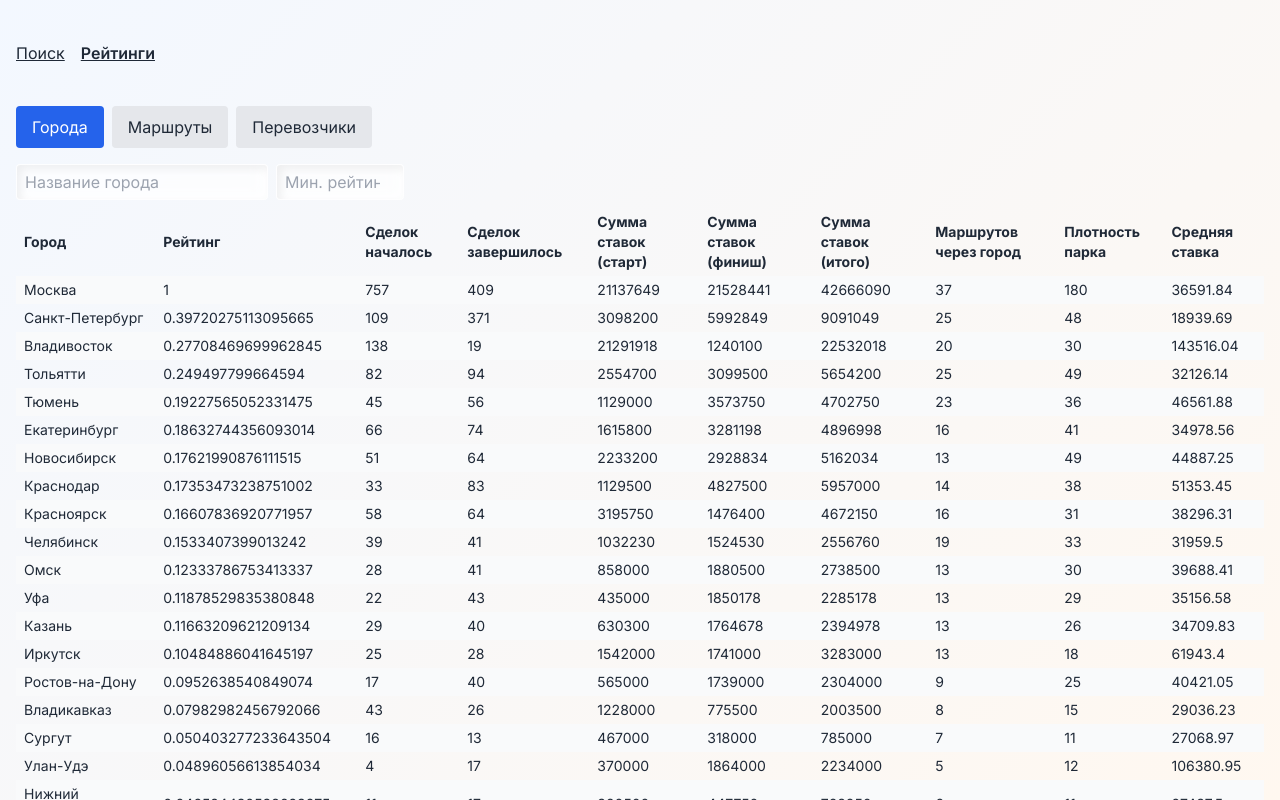
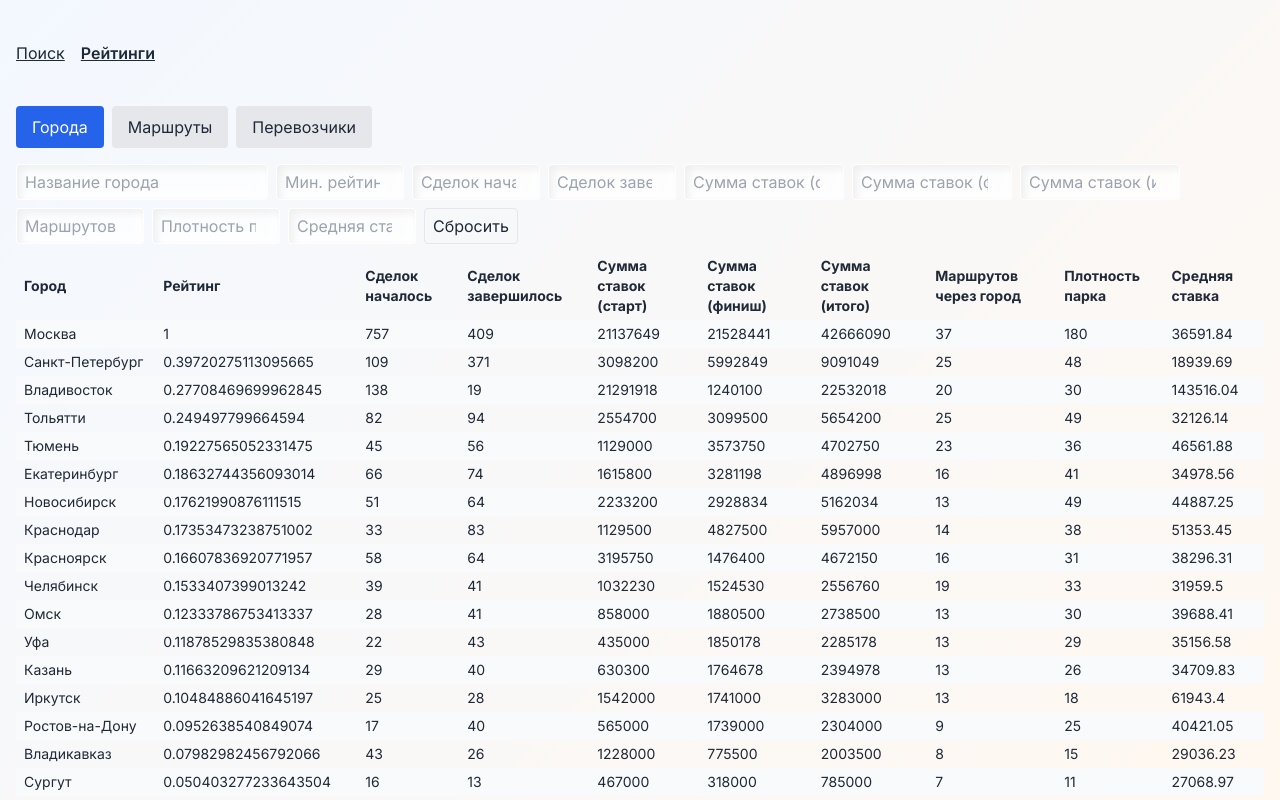
Before and after one commit to hhwwwww1414/Drive-Searcher, a React (Vite) app: page / in a window 1280 px wide. Both pictures are taken after a click on the button "Рейтинги". Shown: the top 800 px of the page. Built offline with nearby package versions, Linux system fonts and the light colour scheme.

Commit message:
Expand city filters and add reset functionality

```diff
--- a/src/components/RatingsPage.tsx
+++ b/src/components/RatingsPage.tsx
@@ -21,12 +21,37 @@ export default function RatingsPage() {
   // city filters
   const [cityName, setCityName] = useState('')
   const [cityRatingMin, setCityRatingMin] = useState('')
+  const [cityDealsStartedMin, setCityDealsStartedMin] = useState('')
+  const [cityDealsFinishedMin, setCityDealsFinishedMin] = useState('')
+  const [cityBidsStartMin, setCityBidsStartMin] = useState('')
+  const [cityBidsFinishMin, setCityBidsFinishMin] = useState('')
+  const [cityBidsTotalMin, setCityBidsTotalMin] = useState('')
+  const [cityRoutesMin, setCityRoutesMin] = useState('')
+  const [cityFleetDensityMin, setCityFleetDensityMin] = useState('')
+  const [cityAvgBidMin, setCityAvgBidMin] = useState('')
   // route filters
   const [routeFrom, setRouteFrom] = useState('')
   const [routeTo, setRouteTo] = useState('')
   const [routeDealsMin, setRouteDealsMin] = useState('')
   // carrier filters
   const [carrierQuery, setCarrierQuery] = useState('')
+
+  function clearFilters() {
+    setCityName('')
+    setCityRatingMin('')
+    setCityDealsStartedMin('')
+    setCityDealsFinishedMin('')
+    setCityBidsStartMin('')
+    setCityBidsFinishMin('')
+    setCityBidsTotalMin('')
+    setCityRoutesMin('')
+    setCityFleetDensityMin('')
+    setCityAvgBidMin('')
+    setRouteFrom('')
+    setRouteTo('')
+    setRouteDealsMin('')
+    setCarrierQuery('')
+  }
 
   useEffect(() => {
     let cancelled = false
@@ -61,14 +86,38 @@ export default function RatingsPage() {
   function renderTable() {
     if (activeTab === 'cities') {
       const minRating = cityRatingMin ? Number(cityRatingMin) : -Infinity
+      const minDealsStarted = cityDealsStartedMin
+        ? Number(cityDealsStartedMin)
+        : -Infinity
+      const minDealsFinished = cityDealsFinishedMin
+        ? Number(cityDealsFinishedMin)
+        : -Infinity
+      const minBidsStart = cityBidsStartMin ? Number(cityBidsStartMin) : -Infinity
+      const minBidsFinish = cityBidsFinishMin
+        ? Number(cityBidsFinishMin)
+        : -Infinity
+      const minBidsTotal = cityBidsTotalMin ? Number(cityBidsTotalMin) : -Infinity
+      const minRoutes = cityRoutesMin ? Number(cityRoutesMin) : -Infinity
+      const minFleetDensity = cityFleetDensityMin
+        ? Number(cityFleetDensityMin)
+        : -Infinity
+      const minAvgBid = cityAvgBidMin ? Number(cityAvgBidMin) : -Infinity
       const filtered = cities.filter(
         (c) =>
           c.city.toLowerCase().includes(cityName.toLowerCase()) &&
-          c.rating >= minRating
+          c.rating >= minRating &&
+          c.dealsStarted >= minDealsStarted &&
+          c.dealsFinished >= minDealsFinished &&
+          c.bidsStart >= minBidsStart &&
+          c.bidsFinish >= minBidsFinish &&
+          c.bidsTotal >= minBidsTotal &&
+          c.routes >= minRoutes &&
+          c.fleetDensity >= minFleetDensity &&
+          c.avgBid >= minAvgBid
       )
       return (
         <>
-          <div className="mb-2 flex space-x-2">
+          <div className="mb-2 flex flex-wrap gap-2 items-center">
             <input
               value={cityName}
               onChange={(e) => setCityName(e.target.value)}
@@ -82,6 +131,65 @@ export default function RatingsPage() {
               placeholder="Мин. рейтинг"
               className="border px-2 py-1 rounded w-32"
             />
+            <input
+              type="number"
+              value={cityDealsStartedMin}
+              onChange={(e) => setCityDealsStartedMin(e.target.value)}
+              placeholder="Сделок началось ≥"
+              className="border px-2 py-1 rounded w-32"
+            />
+            <input
+              type="number"
+              value={cityDealsFinishedMin}
+              onChange={(e) => setCityDealsFinishedMin(e.target.value)}
+              placeholder="Сделок завершилось ≥"
+              className="border px-2 py-1 rounded w-32"
+            />
+            <input
+              type="number"
+              value={cityBidsStartMin}
+              onChange={(e) => setCityBidsStartMin(e.target.value)}
+              placeholder="Сумма ставок (старт) ≥"
+              className="border px-2 py-1 rounded w-40"
+            />
+            <input
+              type="number"
+              value={cityBidsFinishMin}
+              onChange={(e) => setCityBidsFinishMin(e.target.value)}
+              placeholder="Сумма ставок (финиш) ≥"
+              className="border px-2 py-1 rounded w-40"
+            />
+            <input
+              type="number"
+              value={cityBidsTotalMin}
+              onChange={(e) => setCityBidsTotalMin(e.target.value)}
+              placeholder="Сумма ставок (итого) ≥"
+              className="border px-2 py-1 rounded w-40"
+            />
+            <input
+              type="number"
+              value={cityRoutesMin}
+              onChange={(e) => setCityRoutesMin(e.target.value)}
+              placeholder="Маршрутов ≥"
+              className="border px-2 py-1 rounded w-32"
+            />
+            <input
+              type="number"
+              value={cityFleetDensityMin}
+              onChange={(e) => setCityFleetDensityMin(e.target.value)}
+              placeholder="Плотность парка ≥"
+              className="border px-2 py-1 rounded w-32"
+            />
+            <input
+              type="number"
+              value={cityAvgBidMin}
+              onChange={(e) => setCityAvgBidMin(e.target.value)}
+              placeholder="Средняя ставка ≥"
+              className="border px-2 py-1 rounded w-32"
+            />
+            <button onClick={clearFilters} className="border px-2 py-1 rounded">
+              Сбросить
+            </button>
           </div>
           {renderCityTable(filtered)}
         </>
@@ -99,7 +207,7 @@ export default function RatingsPage() {
       })
       return (
         <>
-          <div className="mb-2 flex space-x-2">
+          <div className="mb-2 flex flex-wrap gap-2">
             <input
               value={routeFrom}
               onChange={(e) => setRouteFrom(e.target.value)}
@@ -119,6 +227,9 @@ export default function RatingsPage() {
               placeholder="Мин. сделок"
               className="border px-2 py-1 rounded w-32"
             />
+            <button onClick={clearFilters} className="border px-2 py-1 rounded">
+              Сбросить
+            </button>
           </div>
           {renderRouteTable(filtered)}
         </>
@@ -131,13 +242,16 @@ export default function RatingsPage() {
     )
     return (
       <>
-        <div className="mb-2 flex space-x-2">
+        <div className="mb-2 flex flex-wrap gap-2">
           <input
             value={carrierQuery}
             onChange={(e) => setCarrierQuery(e.target.value)}
             placeholder="Имя или телефон"
             className="border px-2 py-1 rounded"
           />
+          <button onClick={clearFilters} className="border px-2 py-1 rounded">
+            Сбросить
+          </button>
         </div>
         {renderCarrierTable(filtered)}
       </>
```
